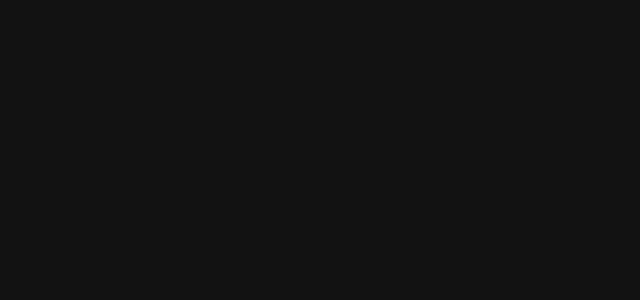
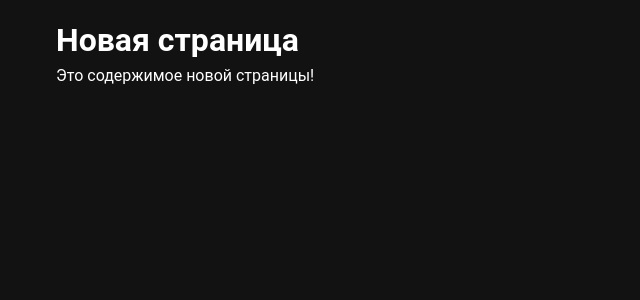
Before and after one commit to it2konst/vuetify-data-table, a Vue app: page /about in a window 1280 px wide. Before the commit this address had no page. Shown: the top 300 px of the page, without its empty margins (0-640 px from the left). Built offline with nearby package versions, Linux system fonts and the light colour scheme.

Commit message:
feat: добавлена новая страница "О нас" и обновлены маршруты

```diff
--- /dev/null
+++ b/src/pages/about.vue
@@ -0,0 +1,8 @@
+<template>
+  <v-container>
+    <h1>Новая страница</h1>
+    <p>Это содержимое новой страницы!</p>
+  </v-container>
+</template>
+
+<script setup lang="ts"></script>
--- a/src/pages/index.vue
+++ b/src/pages/index.vue
@@ -7,6 +7,8 @@
 </script> -->
 
 <template>
+  <v-btn :to="{ path: '/about' }">Перейти на новую страницу</v-btn>
+  <router-link to="/about">Новая страница</router-link>
   <v-layout class="rounded rounded-md border">
     <v-app-bar title="Application bar">
       <template #append>
--- a/src/router/index.ts
+++ b/src/router/index.ts
@@ -5,31 +5,44 @@
  */
 
 // Composables
-import { createRouter, createWebHistory } from 'vue-router/auto'
-import { routes } from 'vue-router/auto-routes'
+import { createRouter, createWebHistory } from 'vue-router/auto';
+import { routes } from 'vue-router/auto-routes';
 
 const router = createRouter({
   history: createWebHistory(import.meta.env.BASE_URL),
   routes,
-})
+});
+
+// const router = createRouter({
+//   history: createWebHistory(import.meta.env.BASE_URL),
+//   routes: [
+//     ...routes, // Автоматические маршруты
+//     {
+//       path: '/new-page',
+//       name: 'NewPage',
+//       component: () => import('../pages/NewPage.vue'),
+//     },
+//   ],
+// });
 
 // Workaround for https://github.com/vitejs/vite/issues/11804
 router.onError((err, to) => {
   if (err?.message?.includes?.('Failed to fetch dynamically imported module')) {
     if (!localStorage.getItem('vuetify:dynamic-reload')) {
-      console.log('Reloading page to fix dynamic import error')
-      localStorage.setItem('vuetify:dynamic-reload', 'true')
-      location.assign(to.fullPath)
+      console.log('Reloading page to fix dynamic import error');
+      localStorage.setItem('vuetify:dynamic-reload', 'true');
+      location.assign(to.fullPath);
     } else {
-      console.error('Dynamic import error, reloading page did not fix it', err)
+      console.error('Dynamic import error, reloading page did not fix it', err);
     }
   } else {
-    console.error(err)
+    console.error(err);
   }
-})
+});
 
 router.isReady().then(() => {
-  localStorage.removeItem('vuetify:dynamic-reload')
-})
+  console.log('Available routes:', router.getRoutes());
+  localStorage.removeItem('vuetify:dynamic-reload');
+});
 
-export default router
+export default router;
--- a/typed-router.d.ts
+++ b/typed-router.d.ts
@@ -19,5 +19,6 @@ declare module 'vue-router/auto-routes' {
    */
   export interface RouteNamedMap {
     '/': RouteRecordInfo<'/', '/', Record<never, never>, Record<never, never>>,
+    '/about': RouteRecordInfo<'/about', '/about', Record<never, never>, Record<never, never>>,
   }
 }
```
Also changed, not shown: vite.config.mts, 1 other file (tests, documents, lock files or other folders).
